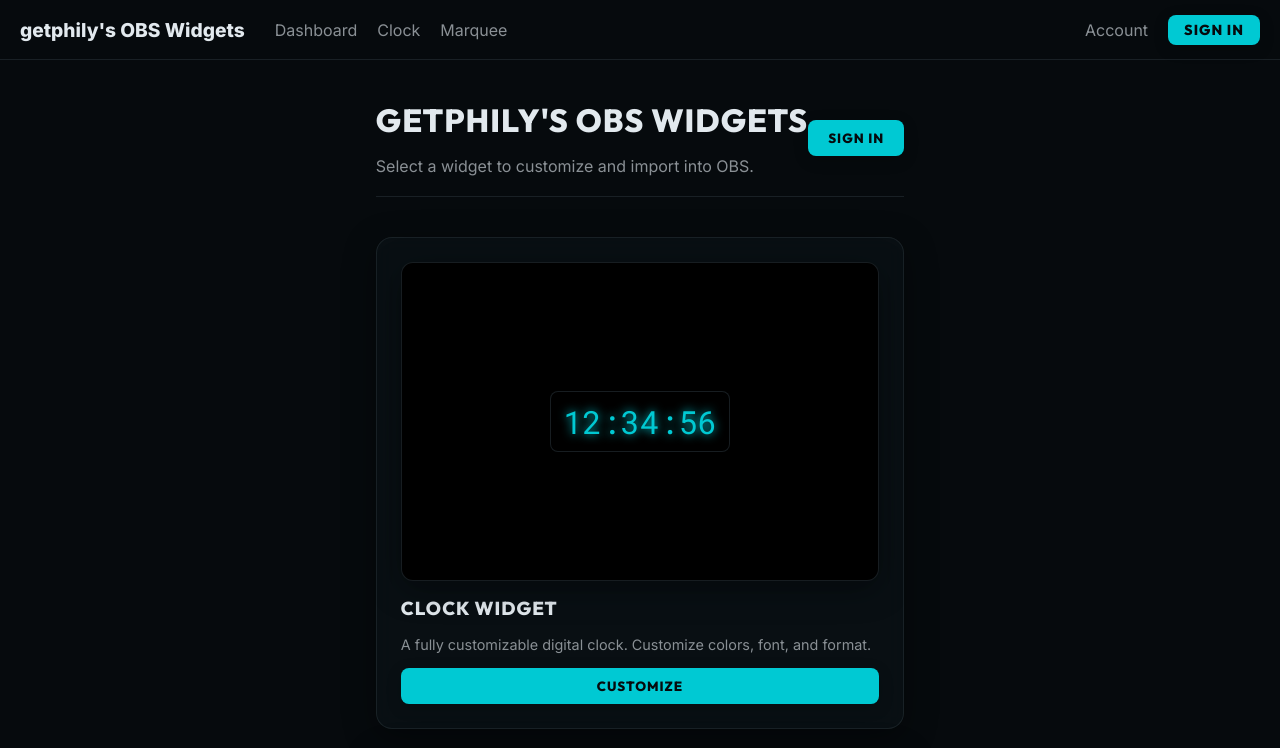
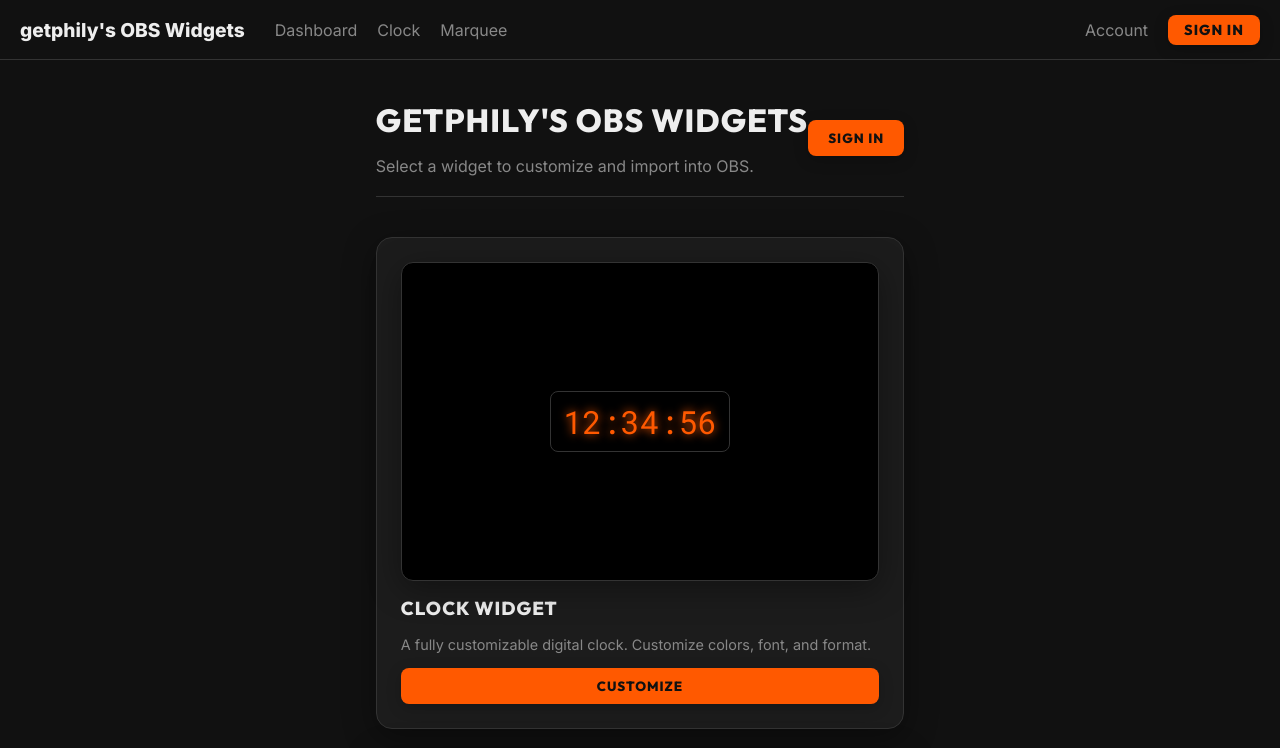
Before and after one commit to getphily/resume, a Next.js app in the folder OBSWidgets/: page /widgets/ in a window 1280 px wide. Shown: the top 748 px of the page. Built offline with nearby package versions, Linux system fonts and the light colour scheme.

Commit message:
fix: enforce strict pioneer dj dark mode aesthetic and remove light mode overrides

```diff
--- a/OBSWidgets/src/app/globals.css
+++ b/OBSWidgets/src/app/globals.css
@@ -1,20 +1,20 @@
 @import url('https://fonts.googleapis.com/css2?family=Inter:wght@400;600;800&family=Outfit:wght@400;600;800&family=Roboto+Mono:wght@400;700&display=swap');
 
 :root {
-  /* getphily.io Color System */
-  --chassis-black: oklch(14% 0.01 240);
-  --module-grey: oklch(18% 0.015 240 / 0.65);
-  --border-rigid: oklch(28% 0.015 240 / 0.7);
+  /* Pioneer DJ DDJ-FLX10 Strict Color System */
+  --chassis-black: #111111;
+  --module-grey: #1C1C1C;
+  --border-rigid: #333333;
 
   /* Brand colors mapped to our existing var names for compatibility */
-  --active-amber: oklch(75% 0.15 200); /* Electric Cyan from getphily.io */
-  --drums-blue: oklch(65% 0.20 280); /* Bright Violet from getphily.io */
-  --vocals-green: oklch(75% 0.15 200);
-  --instruments-red: oklch(65% 0.20 280);
+  --active-amber: #FF5900;
+  --drums-blue: #0055FF;
+  --vocals-green: #00FF00;
+  --instruments-red: #FF0000;
 
-  --text-primary: oklch(93% 0.01 240);
-  --text-secondary: oklch(65% 0.01 240);
-  --bg-input: rgba(0, 0, 0, 0.2);
+  --text-primary: #EEEEEE;
+  --text-secondary: #888888;
+  --bg-input: rgba(0, 0, 0, 0.4);
 
   --font-sans: 'Inter', -apple-system, sans-serif;
   --font-heading: 'Outfit', -apple-system, sans-serif;
@@ -40,8 +40,6 @@ body {
 /* Glassmorphism Panel (getphily.io Card style) */
 .panel {
   background-color: var(--module-grey);
-  backdrop-filter: blur(10px);
-  -webkit-backdrop-filter: blur(10px);
   border: 1px solid var(--border-rigid);
   border-radius: 16px; /* 2xl */
   padding: 24px;
@@ -165,26 +163,3 @@ h1, h2, h3, h4 {
   background-color: var(--border-rigid);
   color: var(--text-primary);
 }
-
-/* LIGHT THEME OVERRIDES (getphily.io Light Mode) */
-[data-theme='light'] {
-  --chassis-black: oklch(98% 0.005 240);
-  --module-grey: oklch(100% 0 0 / 0.7);
-  --border-rigid: oklch(90% 0.01 240);
-
-  --active-amber: oklch(55% 0.16 260); /* Royal Indigo */
-  --drums-blue: oklch(50% 0.18 200); /* Slate Cyan */
-  --vocals-green: oklch(55% 0.16 260);
-
-  --text-primary: oklch(25% 0.01 240);
-  --text-secondary: oklch(50% 0.01 240);
-  --bg-input: rgba(255, 255, 255, 0.5);
-}
-
-[data-theme='light'] .panel {
-  box-shadow: 0 8px 32px 0 rgba(31, 38, 135, 0.05);
-}
-
-[data-theme='light'] .segmented-control {
-  background-color: rgba(0,0,0,0.05);
-}
```
